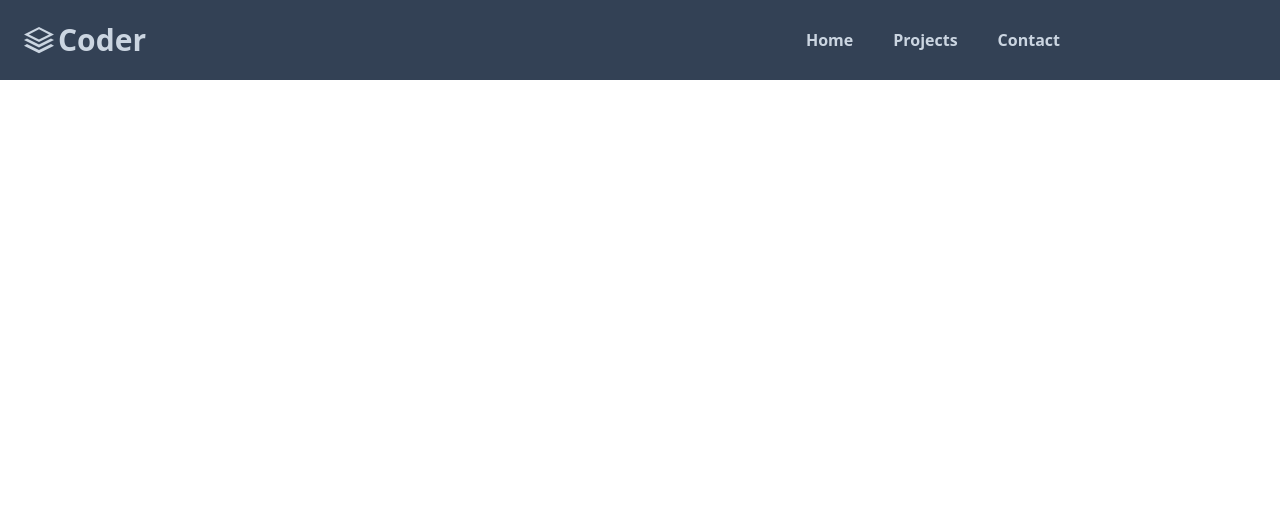
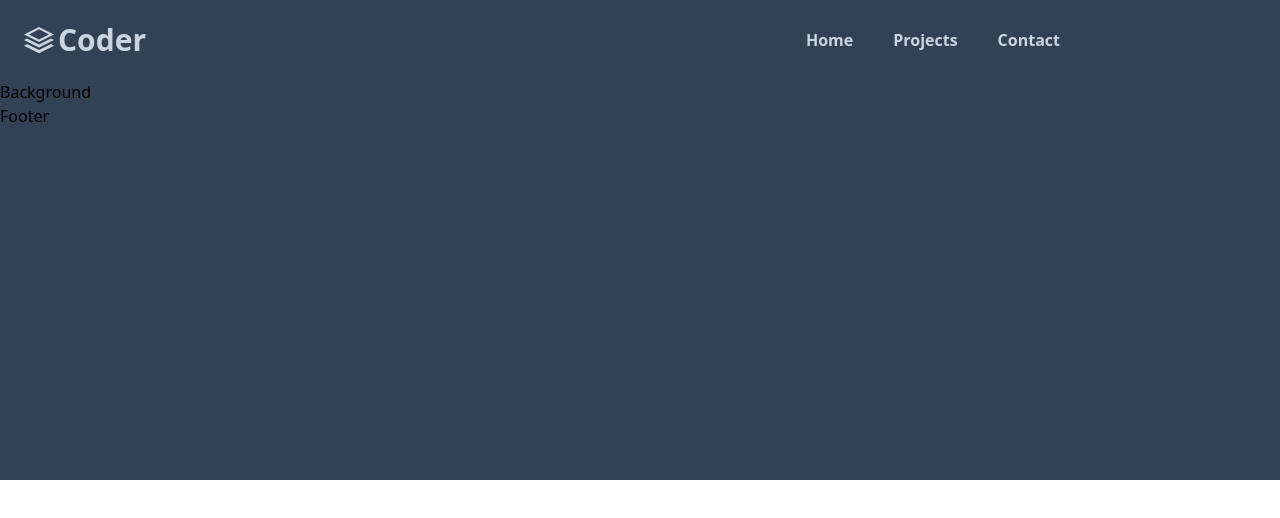
Before and after one commit to KINGSLEYEHAPA/Kingsley-Ehapa-Portfolio, a React (Create React App) app: page / in a window 1280 px wide. Shown: the top 518 px of the page. Built offline with nearby package versions, Linux system fonts and the light colour scheme.

Commit message:
Update of the app

```diff
--- a/public/index.html
+++ b/public/index.html
@@ -12,7 +12,7 @@
 
     <link rel="manifest" href="%PUBLIC_URL%/manifest.json" />
 
-    <title>React App</title>
+    <title>Kingsley Ehapa Portfolio</title>
   </head>
   <body>
     <div id="root"></div>
--- a/src/App.js
+++ b/src/App.js
@@ -1,12 +1,26 @@
 import { Outlet } from "react-router-dom";
 import Footer from "./components/Footer";
 import Header from "./components/Header";
+import "./assets/background.jfif";
 
 function App() {
   return (
-    <div className="m-0 p-0">
+    <div className="m-0 p-0 ">
+      <div
+        style={{
+          clipPath: "polygon(0 0, 100% 0, 100% 60%, 0 60%)",
+          position: "absolute",
+          width: "100%",
+          minHeight: "100%",
+          top: "0",
+          left: "0",
+          zIndex: "-2",
+          backgroundColor: "rgb(51 65 85)",
+        }}
+      ></div>
       <Header />
       <Outlet />
+      <h2>Background</h2>
       <Footer />
     </div>
   );
--- a/src/components/Footer.jsx
+++ b/src/components/Footer.jsx
@@ -1,7 +1,7 @@
 import React from "react";
 
 const Footer = () => {
-  return <div></div>;
+  return <div>Footer</div>;
 };
 
 export default Footer;
--- a/src/components/Header.jsx
+++ b/src/components/Header.jsx
@@ -9,7 +9,7 @@ const Header = () => {
   AOS.init({ duration: 1200 });
   const [isMobile, setIsMobile] = useState(false);
   return (
-    <div className=" items-center h-20 relative  flex justify-between w-screen px-6 bg-slate-700">
+    <div className=" items-center h-20 relative  flex justify-between w-screen px-6 ">
       <div className="">
         <Link
           to="/"
```
Also changed, not shown: src/assets/background.jfif (added).
